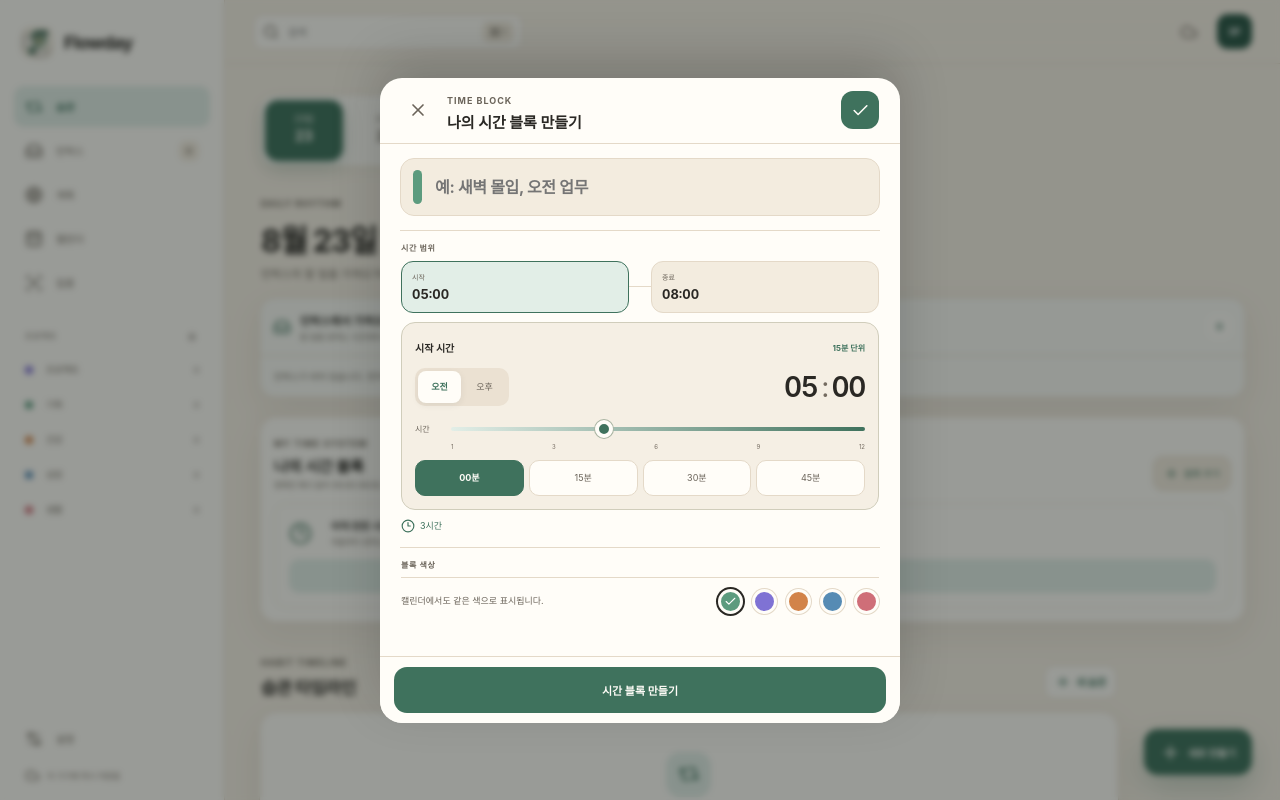
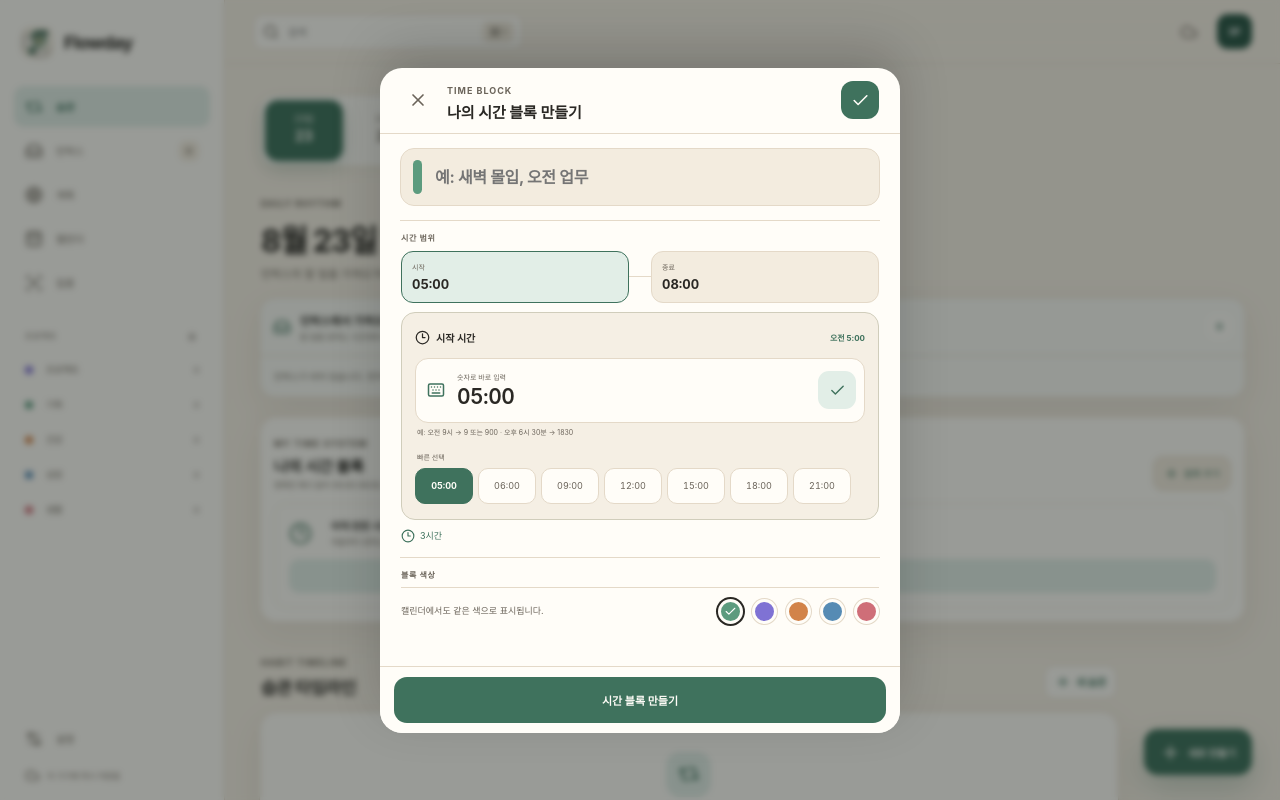
Before and after one commit to SengangLemon/flowday, a Next.js app: page / in a window 1280 px wide. Both pictures are taken after a click on the button "블록 추가". Shown: the top 800 px of the page. Built offline with nearby package versions, Linux system fonts and the light colour scheme.

Commit message:
feat: simplify start time entry

```diff
--- a/app/components/planner-app.tsx
+++ b/app/components/planner-app.tsx
@@ -820,7 +820,7 @@ export function PlannerApp() {
       <BottomNav active={active} onChange={setActive} onAdd={() => setCreateHubOpen(true)} />
 
       {createHubOpen ? <CreateHub onClose={() => setCreateHubOpen(false)} onTask={() => openNew()} onBlock={openNewScheduleBlock} onGoal={() => openNewGoal(null)} /> : null}
-      {editor ? <TaskSheet key={`${editor.task.id}-${editor.isNew}`} task={editor.task} tasks={planner.tasks} goals={planner.goals} isNew={editor.isNew} onClose={() => setEditor(null)} onSave={(task) => { planner.upsertTask(task); setEditor(null); }} onDelete={planner.deleteTask} onDuplicate={planner.duplicateTask} /> : null}
+      {editor ? <TaskSheet key={`${editor.task.id}-${editor.isNew}`} task={editor.task} tasks={planner.tasks} goals={planner.goals} scheduleBlocks={planner.scheduleBlocks} isNew={editor.isNew} onClose={() => setEditor(null)} onSave={(task) => { planner.upsertTask(task); setEditor(null); }} onDelete={planner.deleteTask} onDuplicate={planner.duplicateTask} /> : null}
       {goalEditor ? <GoalSheet key={`${goalEditor.goal.id}-${goalEditor.isNew}`} goal={goalEditor.goal} goals={planner.goals} isNew={goalEditor.isNew} onClose={() => setGoalEditor(null)} onSave={(goal) => { planner.upsertGoal(goal); setFocusGoalId(goal.id); setActive('plan'); setGoalEditor(null); }} onDelete={planner.deleteGoal} /> : null}
       {timeBlockEditor ? <TimeBlockSheet key={`${timeBlockEditor.block.id}-${timeBlockEditor.isNew}`} block={timeBlockEditor.block} isNew={timeBlockEditor.isNew} onClose={() => setTimeBlockEditor(null)} onSave={(block) => { planner.upsertScheduleBlock(block); setTimeBlockEditor(null); }} onDelete={planner.deleteScheduleBlock} /> : null}
       {themeMenu ? <ThemeMenu theme={planner.theme} onChange={planner.setTheme} onClose={() => setThemeMenu(false)} /> : null}
--- a/app/components/task-sheet.tsx
+++ b/app/components/task-sheet.tsx
@@ -21,6 +21,7 @@ import {
   PROJECTS,
   Quadrant,
   REPEAT_RULES,
+  ScheduleBlock,
   TaskColor,
   tasksForDate,
   timeToMinutes,
@@ -31,6 +32,7 @@ type TaskSheetProps = {
   task: PlannerTask;
   tasks: PlannerTask[];
   goals: PlanGoal[];
+  scheduleBlocks: ScheduleBlock[];
   isNew: boolean;
   onClose: () => void;
   onSave: (task: PlannerTask) => void;
@@ -67,7 +69,7 @@ function clockTimeLabel(totalMinutes: number) {
   return `${String(Math.floor(normalized / 60)).padStart(2, '0')}:${String(normalized % 60).padStart(2, '0')}`;
 }
 
-export function TaskSheet({ task: initialTask, tasks, goals, isNew, onClose, onSave, onDelete, onDuplicate }: TaskSheetProps) {
+export function TaskSheet({ task: initialTask, tasks, goals, scheduleBlocks, isNew, onClose, onSave, onDelete, onDuplicate }: TaskSheetProps) {
   const [task, setTask] = useState(initialTask);
   const [timed, setTimed] = useState(initialTask.start !== null);
   const durationOptions = useMemo(() => DURATION_OPTIONS.includes(task.duration)
@@ -148,7 +150,7 @@ export function TaskSheet({ task: initialTask, tasks, goals, isNew, onClose, onS
             </div>
             {timed ? (
               <div className="schedule-choice-panel">
-                <TimeChoice value={task.start ?? '09:00'} onChange={(value) => update('start', value)} label="시작 시간" />
+                <TimeChoice value={task.start ?? '09:00'} onChange={(value) => update('start', value)} label="시작 시간" suggestedTimes={scheduleBlocks.map((block) => block.start)} />
                 <div className="choice-block">
                   <header><span>실행 길이</span><strong>{durationLabel(task.duration)}</strong></header>
                   <div className="choice-scroll" role="group" aria-label="실행 길이">
--- a/app/components/time-block-sheet.tsx
+++ b/app/components/time-block-sheet.tsx
@@ -77,7 +77,7 @@ export function TimeBlockSheet({ block: initialBlock, isNew, onClose, onSave, on
               <i aria-hidden="true" />
               <button type="button" role="tab" aria-selected={activeTime === 'end'} onClick={() => setActiveTime('end')}><span>종료</span><strong>{block.end}</strong></button>
             </div>
-            <TimeChoice value={block[activeTime]} onChange={(value) => update(activeTime, value)} label={activeTime === 'start' ? '시작 시간' : '종료 시간'} />
+            <TimeChoice key={activeTime} value={block[activeTime]} onChange={(value) => update(activeTime, value)} label={activeTime === 'start' ? '시작 시간' : '종료 시간'} />
             <p className="time-block-duration"><Clock3 size={14} />{timeToMinutes(block.end) > timeToMinutes(block.start) ? durationLabel(scheduleBlockDuration(block)) : '시간 범위를 확인해주세요'}</p>
           </section>
 
--- a/app/components/time-choice.tsx
+++ b/app/components/time-choice.tsx
@@ -1,56 +1,126 @@
 'use client';
+
+import { Check, Clock3, Keyboard } from 'lucide-react';
+import { useMemo, useRef, useState } from 'react';
 
 type TimeChoiceProps = {
   value: string;
   onChange: (value: string) => void;
   label?: string;
+  suggestedTimes?: string[];
 };
 
-const BASE_MINUTES = ['00', '15', '30', '45'];
+const DEFAULT_TIMES = ['06:00', '09:00', '12:00', '15:00', '18:00', '21:00'];
+const TIME_PATTERN = /^(?:[01]\d|2[0-3]):[0-5]\d$/;
 
-function parseTime(value: string) {
-  const [rawHour = '09', rawMinute = '00'] = value.split(':');
-  const hour = Math.min(23, Math.max(0, Number(rawHour) || 0));
-  const minute = Math.min(59, Math.max(0, Number(rawMinute) || 0));
-  return { hour, minute: String(minute).padStart(2, '0') };
+function normalizeTimeInput(input: string) {
+  const compact = input.trim().replace(/\s/g, '');
+  if (!compact) return null;
+
+  if (compact.includes(':')) {
+    const match = compact.match(/^(\d{1,2}):(\d{1,2})$/);
+    if (!match) return null;
+    const hour = Number(match[1]);
+    const minute = Number(match[2]);
+    if (hour > 23 || minute > 59) return null;
+    return `${String(hour).padStart(2, '0')}:${String(minute).padStart(2, '0')}`;
+  }
+
+  if (!/^\d{1,4}$/.test(compact)) return null;
+  const hourDigits = compact.length <= 2 ? compact : compact.slice(0, -2);
+  const minuteDigits = compact.length <= 2 ? '0' : compact.slice(-2);
+  const hour = Number(hourDigits);
+  const minute = Number(minuteDigits);
+  if (hour > 23 || minute > 59) return null;
+  return `${String(hour).padStart(2, '0')}:${String(minute).padStart(2, '0')}`;
 }
 
-function toTime(period: 'am' | 'pm', displayHour: number, minute: string) {
-  const baseHour = displayHour % 12;
-  const hour = period === 'pm' ? baseHour + 12 : baseHour;
-  return `${String(hour).padStart(2, '0')}:${minute}`;
+function readableTime(value: string) {
+  const [hourText = '0', minute = '00'] = value.split(':');
+  const hour = Number(hourText);
+  if (hour === 0) return `밤 12:${minute}`;
+  if (hour === 12) return `낮 12:${minute}`;
+  return `${hour < 12 ? '오전' : '오후'} ${hour % 12}:${minute}`;
 }
 
-export function TimeChoice({ value, onChange, label = '시간' }: TimeChoiceProps) {
-  const { hour, minute } = parseTime(value);
-  const period: 'am' | 'pm' = hour < 12 ? 'am' : 'pm';
-  const displayHour = hour % 12 || 12;
-  const minutes = BASE_MINUTES.includes(minute)
-    ? BASE_MINUTES
-    : [...BASE_MINUTES, minute].sort((a, b) => Number(a) - Number(b));
+export function TimeChoice({ value, onChange, label = '시간', suggestedTimes = [] }: TimeChoiceProps) {
+  const [draft, setDraft] = useState(value);
+  const [error, setError] = useState('');
+  const inputRef = useRef<HTMLInputElement>(null);
+  const quickTimes = useMemo(() => Array.from(new Set([
+    value,
+    ...suggestedTimes.filter((time) => TIME_PATTERN.test(time)),
+    ...DEFAULT_TIMES,
+  ])).slice(0, 9), [suggestedTimes, value]);
+
+  function selectTime(nextValue: string) {
+    setDraft(nextValue);
+    setError('');
+    inputRef.current?.setCustomValidity('');
+    onChange(nextValue);
+  }
+
+  function commitDraft() {
+    const normalized = normalizeTimeInput(draft);
+    if (!normalized) {
+      const message = '0:00부터 23:59 사이로 입력해주세요.';
+      setError(message);
+      inputRef.current?.setCustomValidity(message);
+      return;
+    }
+    selectTime(normalized);
+  }
 
   return (
     <div className="time-choice">
       <header>
-        <span>{label}</span>
-        <strong>15분 단위</strong>
+        <span><Clock3 size={15} />{label}</span>
+        <strong>{readableTime(value)}</strong>
       </header>
-      <div className="time-choice-display">
-        <div className="time-period-options" role="group" aria-label={`${label} 오전 오후`}>
-          <button type="button" aria-pressed={period === 'am'} onClick={() => onChange(toTime('am', displayHour, minute))}>오전</button>
-          <button type="button" aria-pressed={period === 'pm'} onClick={() => onChange(toTime('pm', displayHour, minute))}>오후</button>
+
+      <div className={`time-direct-entry ${error ? 'invalid' : ''}`}>
+        <Keyboard size={18} aria-hidden="true" />
+        <label>
+          <span>숫자로 바로 입력</span>
+          <input
+            ref={inputRef}
+            type="text"
+            inputMode="numeric"
+            enterKeyHint="done"
+            value={draft}
+            onChange={(event) => {
+              setDraft(event.target.value);
+              setError('');
+              event.currentTarget.setCustomValidity('');
+            }}
+            onFocus={(event) => event.currentTarget.select()}
+            onBlur={commitDraft}
+            onKeyDown={(event) => {
+              if (event.key === 'Enter') {
+                event.preventDefault();
+                commitDraft();
+                event.currentTarget.blur();
+              }
+            }}
+            aria-label={`${label} 직접 입력`}
+            aria-invalid={Boolean(error)}
+            aria-describedby={error ? 'time-choice-error' : 'time-choice-hint'}
+            autoComplete="off"
+          />
+        </label>
+        <button type="button" onMouseDown={(event) => event.preventDefault()} onClick={commitDraft} aria-label="입력한 시간 적용"><Check size={17} /></button>
+      </div>
+      <p id={error ? 'time-choice-error' : 'time-choice-hint'} className={error ? 'time-input-error' : 'time-input-hint'} role={error ? 'alert' : undefined}>
+        {error || '예: 오전 9시 → 9 또는 900 · 오후 6시 30분 → 1830'}
+      </p>
+
+      <div className="time-quick-row">
+        <span>{suggestedTimes.length ? '내 블록 · 추천' : '빠른 선택'}</span>
+        <div role="group" aria-label={`${label} 빠른 선택`}>
+          {quickTimes.map((time) => (
+            <button type="button" aria-pressed={value === time} key={time} onClick={() => selectTime(time)}>{time}</button>
+          ))}
         </div>
-        <output aria-live="polite"><span>{String(displayHour).padStart(2, '0')}</span><i>:</i><span>{minute}</span></output>
-      </div>
-      <label className="time-hour-slider">
-        <span>시간</span>
-        <input type="range" min="1" max="12" step="1" value={displayHour} onChange={(event) => onChange(toTime(period, Number(event.target.value), minute))} aria-label={`${label} 시`} aria-valuetext={`${displayHour}시`} />
-        <small><i>1</i><i>3</i><i>6</i><i>9</i><i>12</i></small>
-      </label>
-      <div className="time-minute-options" role="group" aria-label={`${label} 분`}>
-        {minutes.map((option) => (
-          <button type="button" aria-pressed={minute === option} key={option} onClick={() => onChange(toTime(period, displayHour, option))}>{option}분</button>
-        ))}
       </div>
     </div>
   );
```
Also changed, not shown: app/globals.css.
